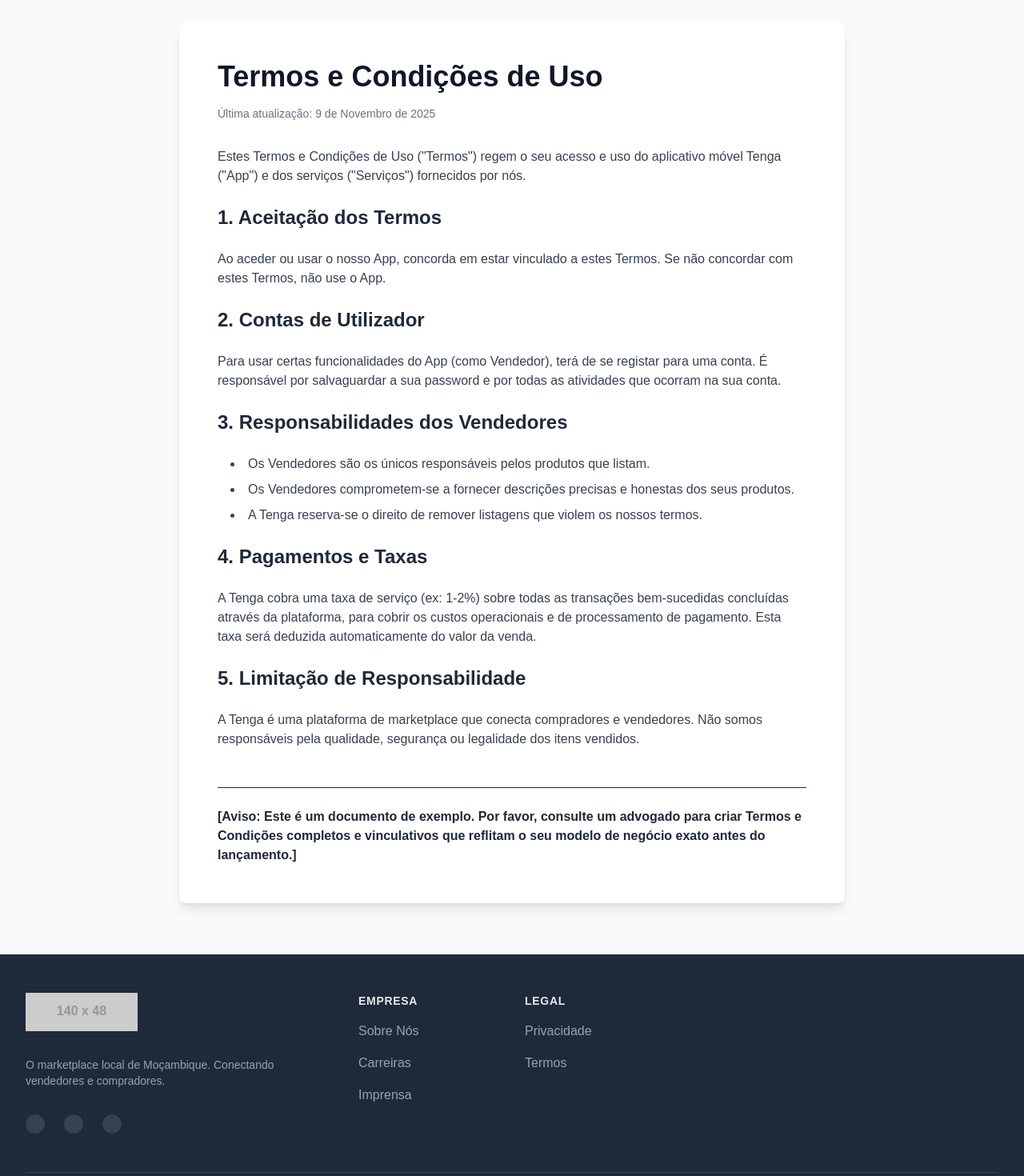
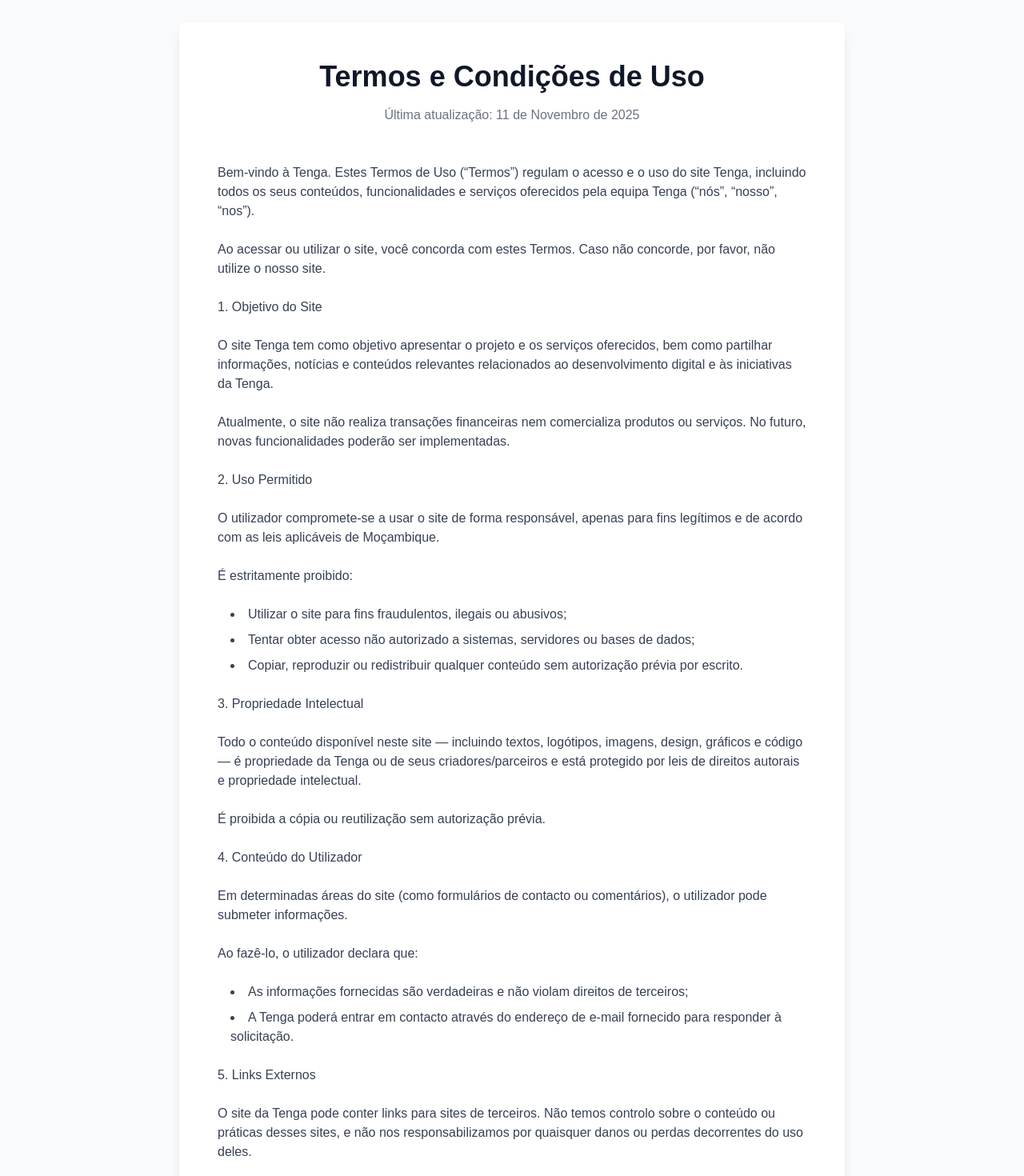
Before and after one commit to kizemamakwanza-netizen/tenga-site, a Next.js app: page /termos in a window 1280 px wide. Shown: the part 100-1570 px from the top of the page at 80% size. Built offline with nearby package versions, Linux system fonts and the light colour scheme; no server answers.

Commit message:
feat: Adicionar páginas legais (Termos e Privacidade)

```diff
--- a/src/pages/termos.tsx
+++ b/src/pages/termos.tsx
@@ -1,17 +1,20 @@
-// NOVA PÁGINA - Exigida pela Play Store
 import Head from 'next/head';
 import { motion } from 'framer-motion';
 
+// Página dos Termos de Uso - Exigida pela Play Store
 export default function TermosECondicoes() {
   return (
     <>
       <Head>
-        <title>Termos e Condições - Tenga</title>
+        {/* O título que nos deste */}
+        <title>📜 Termos de Uso — Tenga</title>
         <meta
           name="description"
-          content="Termos e Condições de Uso da plataforma Tenga."
+          content="Termos e Condições de uso da plataforma Tenga."
         />
       </Head>
+
+      {/* Container principal da página */}
       <main className="bg-gray-50 py-16">
         <div className="container mx-auto max-w-4xl px-4 sm:px-6 lg:px-8">
           <motion.div
@@ -20,78 +23,129 @@
             transition={{ duration: 0.5 }}
             className="bg-white p-8 sm:p-12 rounded-lg shadow-lg"
           >
-            <h1 className="text-3xl sm:text-4xl font-bold text-gray-900">
+            {/* Título e Data de Atualização */}
+            <h1 className="text-3xl sm:text-4xl font-bold text-center text-gray-900">
               Termos e Condições de Uso
             </h1>
-            <p className="mt-4 text-sm text-gray-500">
-              Última atualização: 9 de Novembro de 2025
+            <p className="text-center text-gray-500 mt-4">
+              {/* A tua data oficial */}
+              Última atualização: 11 de Novembro de 2025
             </p>
 
-            <div className="mt-8 space-y-6 text-gray-700">
+            {/* Conteúdo Legal (O teu texto oficial) */}
+            <div className="prose prose-lg max-w-none mt-12 space-y-6 text-gray-700">
               <p>
-                Estes Termos e Condições de Uso ("Termos") regem o seu acesso e
-                uso do aplicativo móvel Tenga ("App") e dos serviços ("Serviços")
-                fornecidos por nós.
+                Bem-vindo à Tenga. Estes Termos de Uso (“Termos”) regulam o
+                acesso e o uso do site Tenga, incluindo todos os seus conteúdos,
+                funcionalidades e serviços oferecidos pela equipa Tenga (“nós”,
+                “nosso”, “nos”).
+              </p>
+              <p>
+                Ao acessar ou utilizar o site, você concorda com estes Termos.
+                Caso não concorde, por favor, não utilize o nosso site.
               </p>
 
-              <h2 className="text-2xl font-semibold text-gray-800">
-                1. Aceitação dos Termos
-              </h2>
+              <h2>1. Objetivo do Site</h2>
               <p>
-                Ao aceder ou usar o nosso App, concorda em estar vinculado a
-                estes Termos. Se não concordar com estes Termos, não use o App.
+                O site Tenga tem como objetivo apresentar o projeto e os serviços
+                oferecidos, bem como partilhar informações, notícias e conteúdos
+                relevantes relacionados ao desenvolvimento digital e às
+                iniciativas da Tenga.
+              </p>
+              <p>
+                Atualmente, o site não realiza transações financeiras nem
+                comercializa produtos ou serviços. No futuro, novas
+                funcionalidades poderão ser implementadas.
               </p>
 
-              <h2 className="text-2xl font-semibold text-gray-800">
-                2. Contas de Utilizador
-              </h2>
+              <h2>2. Uso Permitido</h2>
               <p>
-                Para usar certas funcionalidades do App (como Vendedor), terá de
-                se registar para uma conta. É responsável por salvaguardar a sua
-                password e por todas as atividades que ocorram na sua conta.
+                O utilizador compromete-se a usar o site de forma responsável,
+                apenas para fins legítimos e de acordo com as leis aplicáveis de
+                Moçambique.
               </p>
-
-              <h2 className="text-2xl font-semibold text-gray-800">
-                3. Responsabilidades dos Vendedores
-              </h2>
-              <ul className="list-inside list-disc space-y-2 pl-4">
+              <p>É estritamente proibido:</p>
+              <ul className="list-disc list-inside space-y-2 pl-4">
                 <li>
-                  Os Vendedores são os únicos responsáveis pelos produtos que
-                  listam.
+                  Utilizar o site para fins fraudulentos, ilegais ou abusivos;
                 </li>
                 <li>
-                  Os Vendedores comprometem-se a fornecer descrições precisas e
-                  honestas dos seus produtos.
+                  Tentar obter acesso não autorizado a sistemas, servidores ou
+                  bases de dados;
                 </li>
                 <li>
-                  A Tenga reserva-se o direito de remover listagens que violem
-                  os nossos termos.
+                  Copiar, reproduzir ou redistribuir qualquer conteúdo sem
+                  autorização prévia por escrito.
                 </li>
               </ul>
 
-              <h2 className="text-2xl font-semibold text-gray-800">
-                4. Pagamentos e Taxas
-              </h2>
+              <h2>3. Propriedade Intelectual</h2>
               <p>
-                A Tenga cobra uma taxa de serviço (ex: 1-2%) sobre todas as
-                transações bem-sucedidas concluídas através da plataforma, para
-                cobrir os custos operacionais e de processamento de pagamento.
-                Esta taxa será deduzida automaticamente do valor da venda.
+                Todo o conteúdo disponível neste site — incluindo textos,
+                logótipos, imagens, design, gráficos e código — é propriedade da
+                Tenga ou de seus criadores/parceiros e está protegido por leis de
+                direitos autorais e propriedade intelectual.
+              </p>
+              <p>
+                É proibida a cópia ou reutilização sem autorização prévia.
               </p>
 
-              <h2 className="text-2xl font-semibold text-gray-800">
-                5. Limitação de Responsabilidade
-              </h2>
+              <h2>4. Conteúdo do Utilizador</h2>
               <p>
-                A Tenga é uma plataforma de marketplace que conecta compradores e
-                vendedores. Não somos responsáveis pela qualidade, segurança ou
-                legalidade dos itens vendidos.
+                Em determinadas áreas do site (como formulários de contacto ou
+                comentários), o utilizador pode submeter informações.
+              </p>
+              <p>Ao fazê-lo, o utilizador declara que:</p>
+              <ul className="list-disc list-inside space-y-2 pl-4">
+                <li>
+                  As informações fornecidas são verdadeiras e não violam direitos
+                  de terceiros;
+                </li>
+                <li>
+                  A Tenga poderá entrar em contacto através do endereço de
+                  e-mail fornecido para responder à solicitação.
+                </li>
+              </ul>
+
+              <h2>5. Links Externos</h2>
+              <p>
+                O site da Tenga pode conter links para sites de terceiros. Não
+                temos controlo sobre o conteúdo ou práticas desses sites, e não
+                nos responsabilizamos por quaisquer danos ou perdas decorrentes
+                do uso deles.
               </p>
 
-              <p className="mt-12 border-t pt-6 font-semibold text-gray-800">
-                [Aviso: Este é um documento de exemplo. Por favor, consulte um
-                advogado para criar Termos e Condições completos e vinculativos
-                que reflitam o seu modelo de negócio exato antes do lançamento.]
+              <h2>6. Limitação de Responsabilidade</h2>
+              <p>
+                A Tenga não se responsabiliza por eventuais interrupções, erros
+                ou falhas técnicas no site. O utilizador reconhece que o uso do
+                site é feito por sua conta e risco.
+              </p>
+
+              <h2>7. Alterações dos Termos</h2>
+              <p>
+                Podemos atualizar estes Termos de Uso periodicamente. A versão
+                mais recente estará sempre disponível neste mesmo endereço, com a
+                data de atualização no topo do documento.
+              </p>
+
+              <h2>8. Contato</h2>
+              <p>
+                📩 Em caso de dúvidas sobre estes Termos, entre em contacto
+                connosco pelo e-mail:
+                <a
+                  href="mailto:benitokizemamakwanza@gmail.com"
+                  className="text-blue-600 hover:underline ml-1"
+                >
+                  benitokizemamakwanza@gmail.com
+                </a>
+              </p>
+
+              <h2>9. Lei Aplicável</h2>
+              <p>
+                Estes Termos são regidos pelas leis da República de Moçambique.
+                Qualquer disputa será resolvida nos tribunais competentes do
+                país.
               </p>
             </div>
           </motion.div>
```
